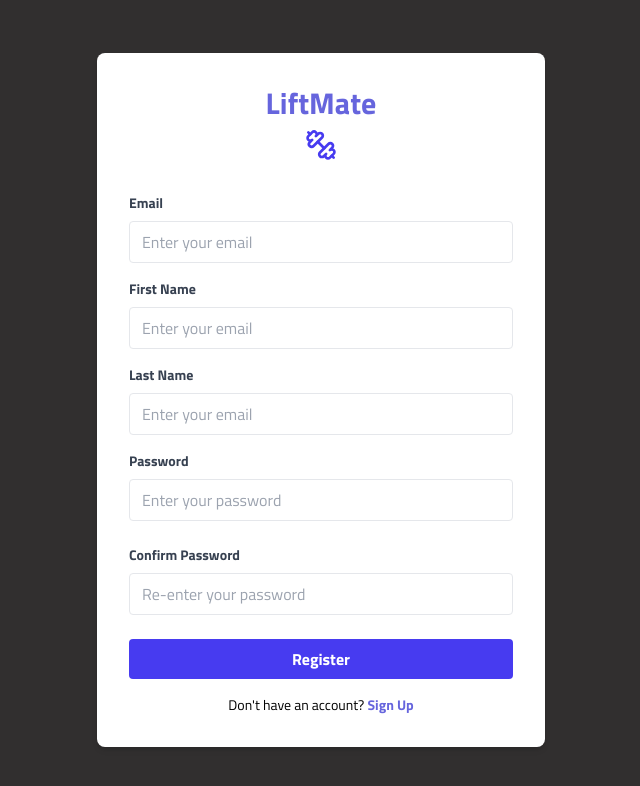
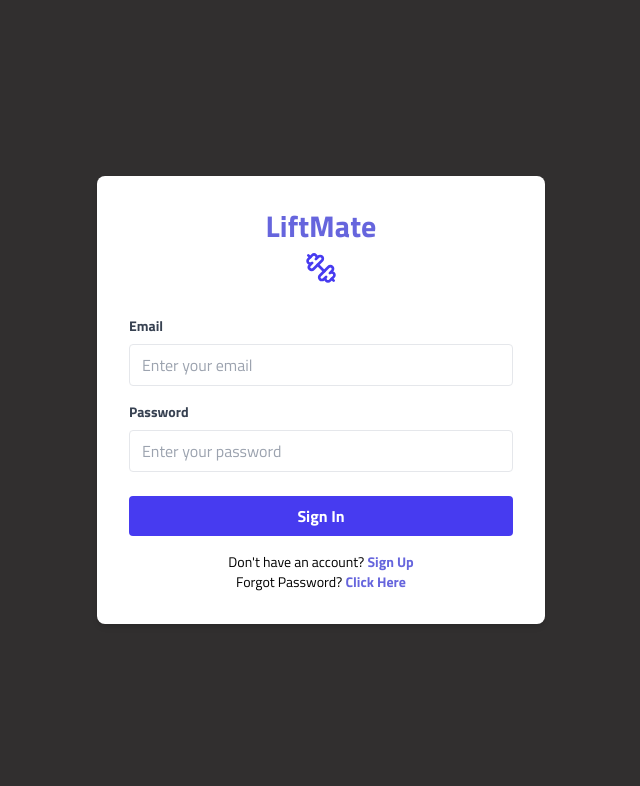
Before and after one commit to liambogenholm/LiftMate, a Next.js app: page / in a window 1280 px wide. Shown: the top 786 px of the page, without its empty margins (319-959 px from the left). Built offline with nearby package versions, Linux system fonts and the light colour scheme.

Commit message:
[Update] Auth screens, next/font migration
~ not sure if migration went through

```diff
--- a/app/(auth)/register/page.jsx
+++ b/app/(auth)/register/page.jsx
@@ -55,7 +55,7 @@ function register() {
               className="border rounded w-full py-2 px-3 text-gray-700 focus:outline-none focus:ring-2 focus:ring-blue-500"
               id="firstname"
               type="text"
-              placeholder="Enter your email"
+              placeholder="Enter your first name"
               required
             />
           </div>
@@ -71,7 +71,7 @@ function register() {
               className="border rounded w-full py-2 px-3 text-gray-700 focus:outline-none focus:ring-2 focus:ring-blue-500"
               id="lastName"
               type="text"
-              placeholder="Enter your email"
+              placeholder="Enter your last name"
               required
             />
           </div>
--- a/app/page.jsx
+++ b/app/page.jsx
@@ -14,12 +14,12 @@ import {
   Save,
 } from "lucide-react";
 
-function register() {
+function login() {
   const router = useRouter();
 
   return (
-    <div className="flex flex-col items-center justify-center min-h-screen bg-coolGray p-4">
-      <div className="w-full max-w-md p-8 my-4 bg-white rounded-lg shadow-md">
+    <div className="flex flex-col items-center justify-center min-h-screen bg-coolGray px-4">
+      <div className="w-full max-w-md p-8 bg-white rounded-lg shadow-md">
         <div className="text-center mb-8">
           <h1 className="text-3xl font-bold text-slateBlue">LiftMate</h1>
           <div className="flex justify-center mt-2 text-palatinateBlue">
@@ -44,38 +44,6 @@ function register() {
             />
           </div>
 
-          <div className="mb-4">
-            <label
-              className="block text-gray-700 text-sm font-bold mb-2"
-              htmlFor="firstName"
-            >
-              First Name
-            </label>
-            <input
-              className="border rounded w-full py-2 px-3 text-gray-700 focus:outline-none focus:ring-2 focus:ring-blue-500"
-              id="firstname"
-              type="text"
-              placeholder="Enter your email"
-              required
-            />
-          </div>
-
-          <div className="mb-4">
-            <label
-              className="block text-gray-700 text-sm font-bold mb-2"
-              htmlFor="lastName"
-            >
-              Last Name
-            </label>
-            <input
-              className="border rounded w-full py-2 px-3 text-gray-700 focus:outline-none focus:ring-2 focus:ring-blue-500"
-              id="lastName"
-              type="text"
-              placeholder="Enter your email"
-              required
-            />
-          </div>
-
           <div className="mb-6">
             <label
               className="block text-gray-700 text-sm font-bold mb-2"
@@ -92,35 +60,26 @@ function register() {
             />
           </div>
 
-          <div className="mb-6">
-            <label
-              className="block text-gray-700 text-sm font-bold mb-2"
-              htmlFor="cnfPassword"
-            >
-              Confirm Password
-            </label>
-            <input
-              className="border rounded w-full py-2 px-3 text-gray-700 focus:outline-none focus:ring-2 focus:ring-blue-500"
-              id="cnfPassword"
-              type="password"
-              placeholder="Re-enter your password"
-              required
-            />
-          </div>
-
           <button
             className="bg-palatinateBlue w-full py-2 px-4 rounded font-bold text-white focus:outline-none focus:shadow-outline"
             type="submit"
           >
-            Register
+            Sign In
           </button>
         </form>
 
         <div className="mt-4 text-center">
           <p className="text-sm">
             Don't have an account?{" "}
-            <a href="#" className="font-bold text-slateBlue">
+            <a href="./register" className="font-bold text-slateBlue">
               Sign Up
+            </a>
+          </p>
+
+          <p className="text-sm">
+            Forgot Password?{" "}
+            <a href="./forgot-password" className="font-bold text-slateBlue">
+              Click Here
             </a>
           </p>
         </div>
@@ -129,4 +88,4 @@ function register() {
   );
 }
 
-export default register;
+export default login;
```
